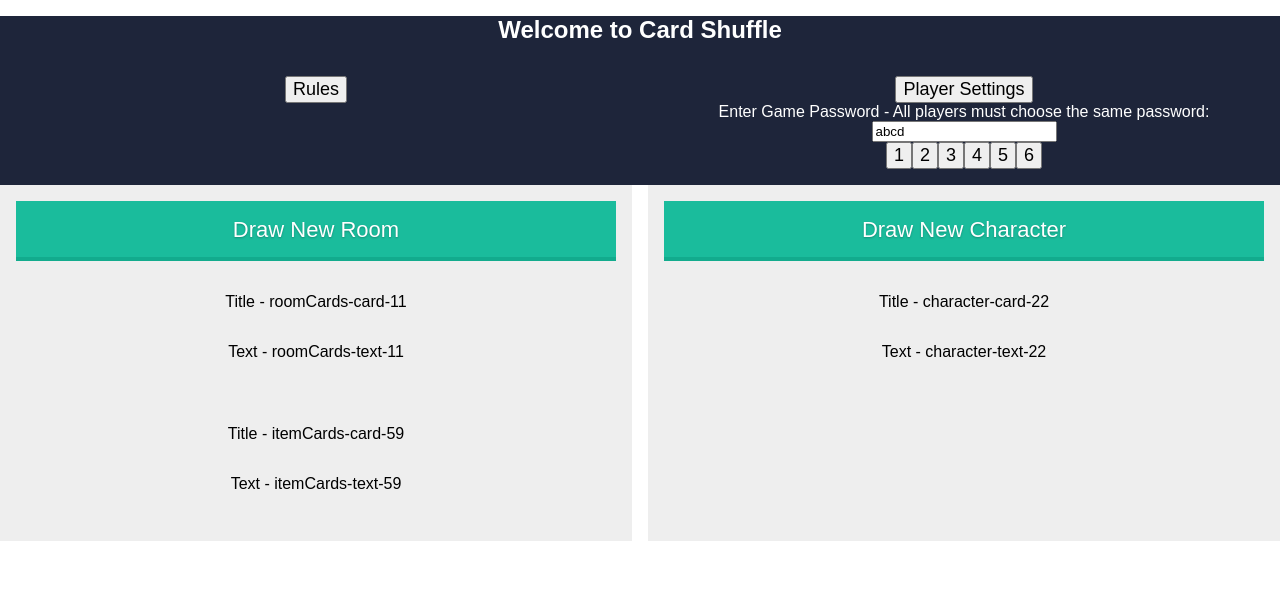
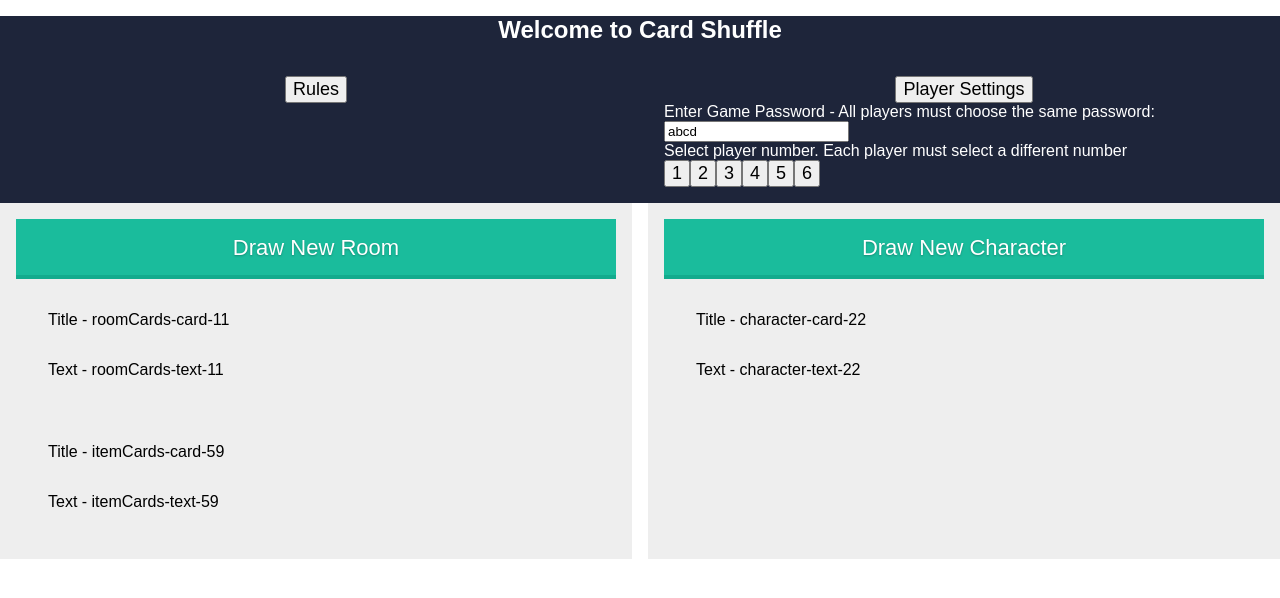
Before and after one commit to cij11/card-shuffle-client, a React (Create React App) app: page / in a window 1280 px wide. Both pictures are taken after a click on the button "Player Settings". Shown: the top 598 px of the page. Built offline with nearby package versions, Linux system fonts and the light colour scheme.

Commit message:
Tweaking animations.

```diff
--- a/src/App.css
+++ b/src/App.css
@@ -1,11 +1,8 @@
-.App {
-  text-align: center;
-}
-
 .App-header {
   background-color: rgb(30, 37, 58);
  /* padding: 10px;*/
   color: white;
+  text-align: center;
 }
 
 .App-title {
--- a/src/components/enter-seed-component.js
+++ b/src/components/enter-seed-component.js
@@ -5,12 +5,16 @@ class EnterSeedComponent extends Component {
     render() {
         return (
             <div>
+                <div>
                     Enter Game Password - All players must choose the same password:
+                </div>
+                <div>
                     <input type="text"
                         name="seed"
                         value={this.props.seed}
                         onChange={this.handleChange.bind(this)}
                     />
+                </div>
             </div>
         );
     }
--- a/src/components/expanding-settings-component.js
+++ b/src/components/expanding-settings-component.js
@@ -10,12 +10,12 @@ class ExpandingSettingsComponent extends Component {
     }
 
     render() {
-        let height = this.state.isExpanded ? 100 : 0;
-
         const divStyle = {
-            'max-height': height + 'px',
+            'max-height': this.state.isExpanded ? '12em' : '0em',
             'opacity' : this.state.isExpanded? '1' : '0',
-            'transition': 'max-height 0.2s ease-out, opacity 0.2s ease-out',
+            'transition': 'max-height  0.3s ease-out, opacity 0.2s ease-out',
+            'text-align': 'left',
+            'overflow': 'hidden',
           };
      //   if (this.state.isExpanded) {
             return(
@@ -23,7 +23,9 @@ class ExpandingSettingsComponent extends Component {
                     <button onClick={this.handleChange.bind(this)}>Player Settings</button>
                     <div style={divStyle}>
                         <EnterSeedContainer />
-
+                        <div>
+                            Select player number. Each player must select a different number
+                        </div>
                         <div>
                            <SelectPlayerContainer playerNumber={0}/>
                            <SelectPlayerContainer playerNumber={1}/>
--- a/src/components/expanding-text-component.js
+++ b/src/components/expanding-text-component.js
@@ -13,6 +13,7 @@ class ExpandingTextComponent extends Component {
             'max-height': height + 'px',
             'opacity' : this.state.isExpanded? '1' : '0',
             'transition': 'max-height 0.2s ease-out, opacity 0.2s ease-out',
+            'text-align': 'left'
           };
 
         return(
```
Lines whose indentation alone changed are shown as unchanged.
